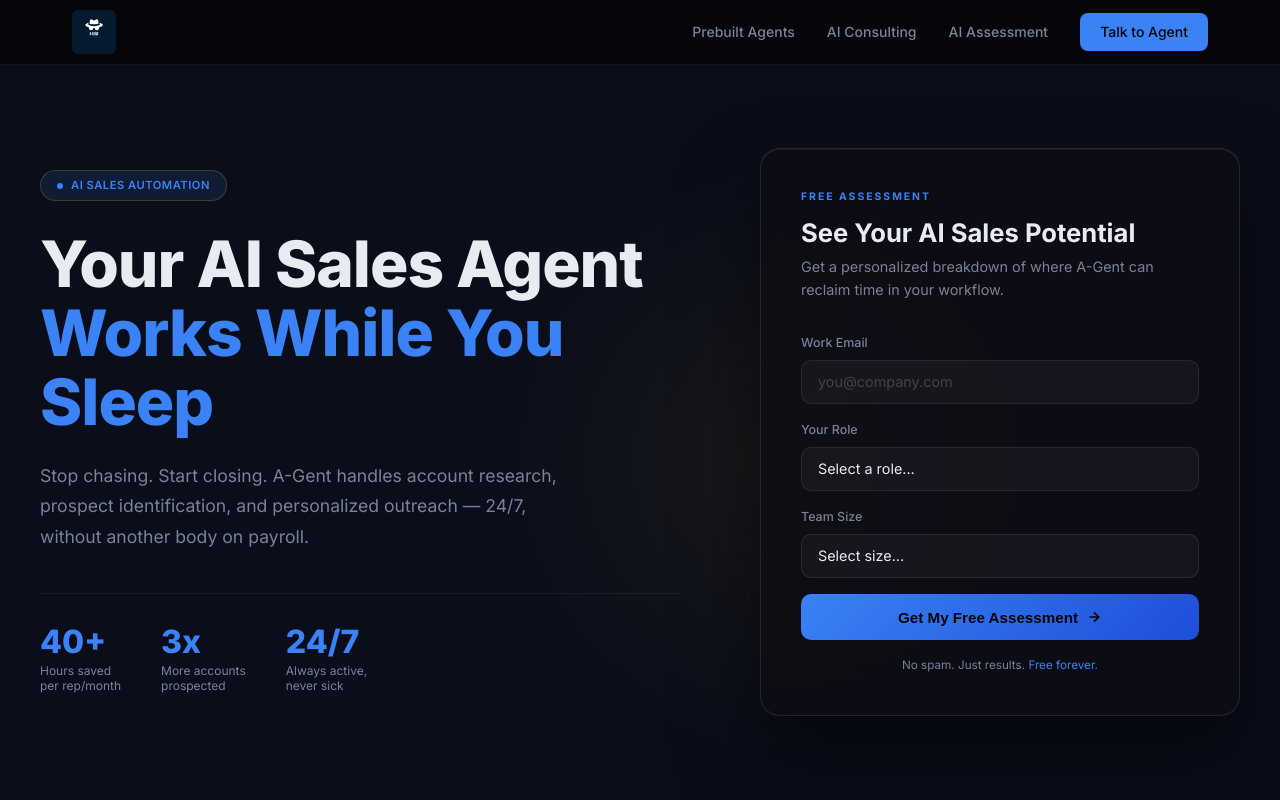
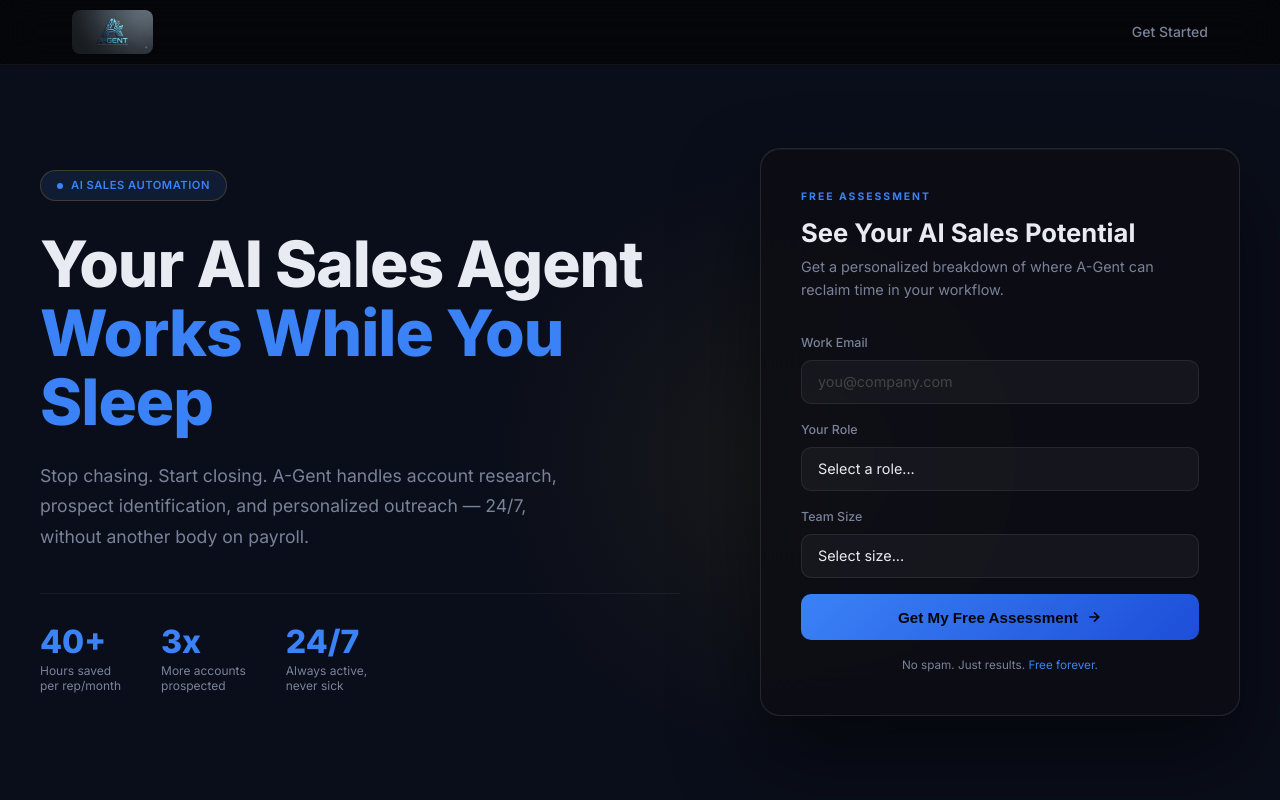
Before and after one commit to Copey007/gtm-revolution-web, a website: page index.html in a window 1280 px wide. Shown: the top 800 px of the page. Drawn offline with Linux system fonts and the light colour scheme.

Commit message:
Use official logo, route all CTAs to lead form

```diff
--- a/index.html
+++ b/index.html
@@ -175,13 +175,10 @@
   <nav>
     <div class="nav-inner">
       <a href="/" class="nav-brand">
-        <img src="icons/logo.png" alt="A-Gent">
+        <img src="icons/logo_official.jpg" alt="A-Gent" style="height:44px;width:auto;border-radius:8px;object-fit:contain;">
       </a>
       <div class="nav-links">
-        <a href="#prebuilt-agents">Prebuilt Agents</a>
-        <a href="#consulting">AI Consulting</a>
-        <a href="#assessment">AI Assessment</a>
-        <a href="#assessment" class="nav-cta">Talk to Agent</a>
+        <a href="/signup.html">Get Started</a>
       </div>
       <div class="nav-mobile">
         <svg width="24" height="24" fill="none" stroke="currentColor" stroke-width="2" viewBox="0 0 24 24"><path d="M3 12h18M3 6h18M3 18h18"/></svg>
@@ -400,7 +397,7 @@
           <li>Weekly reporting and results</li>
           <li>Look for additional opportunities to scale AI operations</li>
         </ul>
-        <a href="https://t.me/OpenClawSalesBot?text=Hi%20-%20I%27m%20interested%20in%20AI%20Foundation%20consulting" class="pricing-btn">Get Started</a>
+        <a href="/signup.html" class="pricing-btn">Get Started</a>
       </div>
       <div class="pricing-card featured fade-up">
         <div class="pricing-label">AI Scale</div>
@@ -414,7 +411,7 @@
           <li>Revised headcount plan, processes, and AI systems recommendations</li>
           <li>Full AIOps Fractional Services: Weekly Exec Meetings, Optional Board Support</li>
         </ul>
-        <a href="https://t.me/OpenClawSalesBot?text=Hi%20-%20I%27m%20interested%20in%20AI%20Scale%20consulting" class="pricing-btn featured-btn">Get Started</a>
+        <a href="/signup.html" class="pricing-btn featured-btn">Get Started</a>
       </div>
       <div class="pricing-card fade-up">
         <div class="pricing-label">AI Accelerate</div>
@@ -428,7 +425,7 @@
           <li>Revised headcount, processes, new AI systems recommendation</li>
           <li>Revised metrics in light of AI efficiencies</li>
         </ul>
-        <a href="https://t.me/OpenClawSalesBot?text=Hi%20-%20I%27m%20interested%20in%20AI%20Accelerate%20consulting" class="pricing-btn">Get Started</a>
+        <a href="/signup.html" class="pricing-btn">Get Started</a>
       </div>
     </div>
   </section>
@@ -438,8 +435,8 @@
       <div class="cta-card">
         <h2>Stop Trading Time for Money</h2>
         <p>Your best hours should go to closing — not researching accounts or drafting templated emails.<br>A-Gent handles the work that doesn't require you.</p>
-        <a href="https://t.me/OpenClawSalesBot" class="cta-btn">
-          Chat with A-Gent Now
+        <a href="/signup.html" class="cta-btn">
+          Get Your Free Assessment
           <svg width="18" height="18" fill="none" stroke="currentColor" stroke-width="2.5" viewBox="0 0 24 24"><path d="M5 12h14M12 5l7 7-7 7"/></svg>
         </a>
       </div>
@@ -450,7 +447,7 @@
     <div class="links">
       <a href="/dashboard">Dashboard</a>
       <a href="assessment.html">AI Assessment</a>
-      <a href="https://t.me/OpenClawSalesBot">Talk to Agent</a>
+      <a href="/signup.html">Talk to Agent</a>
       <a href="/privacy.html">Privacy</a>
     </div>
     <p>© 2026 A-Gent — Your AI Sales Agent, Always Working</p>
```
Also changed, not shown: icons/agent-logo.png (added), icons/logo_official.jpg (added).
